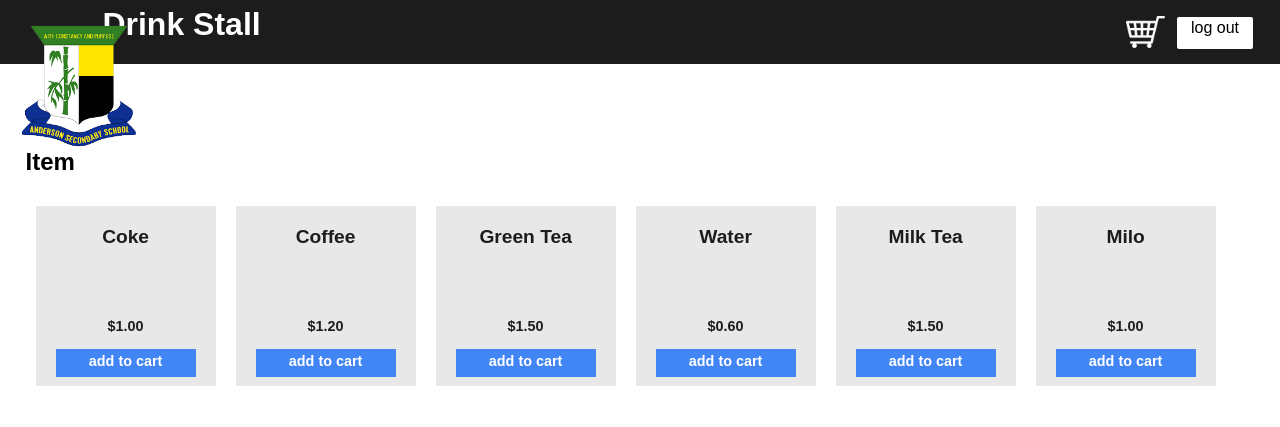
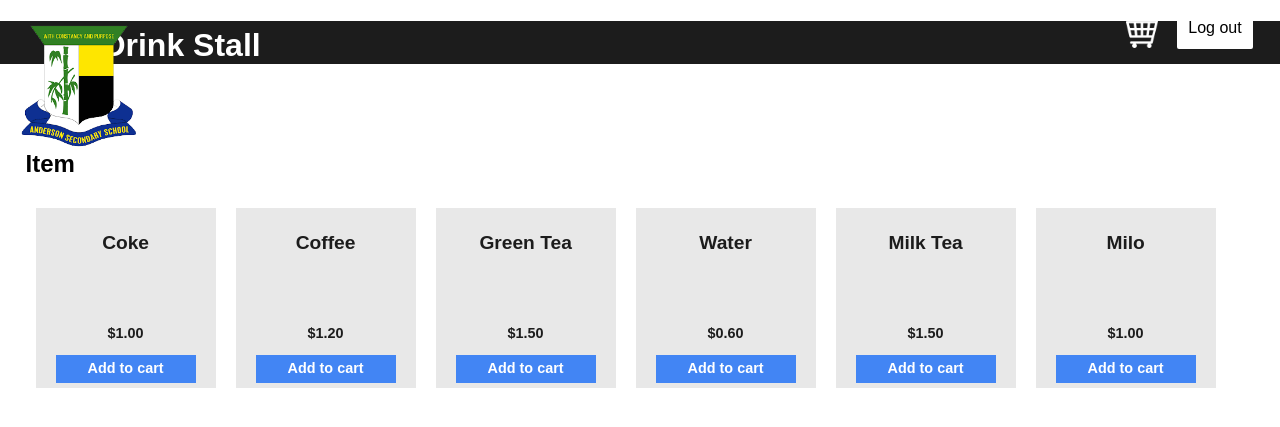
Before and after one commit to JoshH28/RJC-Y6-Flask-Web-Project, a Flask app: page /DrinkStall.html in a window 1280 px wide. Shown: the top 427 px of the page. Run offline with Flask 2, Linux system fonts and the light colour scheme.

Commit message:
Added jinja2 and fixed file location

```diff
--- a/templates/DrinkStall.html
+++ b/templates/DrinkStall.html
@@ -1,61 +1,63 @@
+{% extends 'base.html' %}
+<!DOCTYPE html>
+<html lang="en">
+{% block head %}
+    <link rel="stylesheet" href="../static/css/DrinkStall.css">
+{% endblock %}
 
-<head>
-    <link rel="stylesheet" href="drinkstall.css">
-    <title>AndersonOrders - Home Page</title>
-</head>
-
-<body class="margin-0">
+{% block body %}
     <div class="nav">
         <h1 class="mainTitle">Drink Stall</h1>
-        <img src="schoollogo.png" alt="school logo" class="logo">
-        <a href=""><img src="cartIcon.png" alt="cart" class="cart"></a>
+        <img src="../static/assets/schoollogo.png" alt="school logo" class="logo">
+        <a href="cart.html"><img src="../static/assets/cartIcon.png" alt="cart" class="cart"></a>
         <div class="logout">
-            <p class="basicText" style="margin:12% auto">log out</p>
+            <p class="basicText" style="margin:12% auto">Log out</p>
         </div>
     </div>
     <h2 class="stalltitle">Item<h2>
     <div class="flex">
         <div class="stall">
-            <a href="drinks.html" class="stalltext">Coke</a>
+            <a href="../static/assets/coke.jpg" class="stalltext">Coke</a>
             <p class="stalltext2">$1.00</p>
             <div class="addToCart">
-                <a href="">add to cart</a>
+                <a href="cart.html">Add to cart</a>
             </div>
         </div>
         <div class="stall">
-            <a href="drinks.html" class="stalltext">Coffee</a>
+            <a href="../static/assets/coffee.jpg" class="stalltext">Coffee</a>
             <p class="stalltext2">$1.20</p>
             <div class="addToCart">
-                <a href="">add to cart</a>
+                <a href="cart.html">Add to cart</a>
             </div>
         </div>
         <div class="stall">
-            <a href="drinks.html" class="stalltext">Green Tea</a>
+            <a href="../static/assets/greentea.jpg" class="stalltext">Green Tea</a>
             <p class="stalltext2">$1.50</p>
             <div class="addToCart">
-                <a href="">add to cart</a>
+                <a href="cart.html">Add to cart</a>
             </div>
         </div>
         <div class="stall">
-            <a href="drinks.html" class="stalltext">Water</a>
+            <a href="../static/assets/waterbottle.jpg" class="stalltext">Water</a>
             <p class="stalltext2">$0.60</p>
             <div class="addToCart">
-                <a href="">add to cart</a>
+                <a href="cart.html">Add to cart</a>
             </div>
         </div>
         <div class="stall">
-            <a href="drinks.html" class="stalltext">Milk Tea</a>
+            <a href="../static/assets/milktea.jpg" class="stalltext">Milk Tea</a>
             <p class="stalltext2">$1.50</p>
             <div class="addToCart">
-                <a href="">add to cart</a>
+                <a href="cart.html">Add to cart</a>
             </div>
         </div>
         <div class="stall">
-            <a href="drinks.html" class="stalltext">Milo</a>
+            <a href="../static/assets/milo.jpg" class="stalltext">Milo</a>
             <p class="stalltext2">$1.00</p>
             <div class="addToCart">
-                <a href="">add to cart</a>
+                <a href="cart.html">Add to cart</a>
             </div>
         </div>
     </div>
-</body>
+{% endblock %}
+</html>
```
